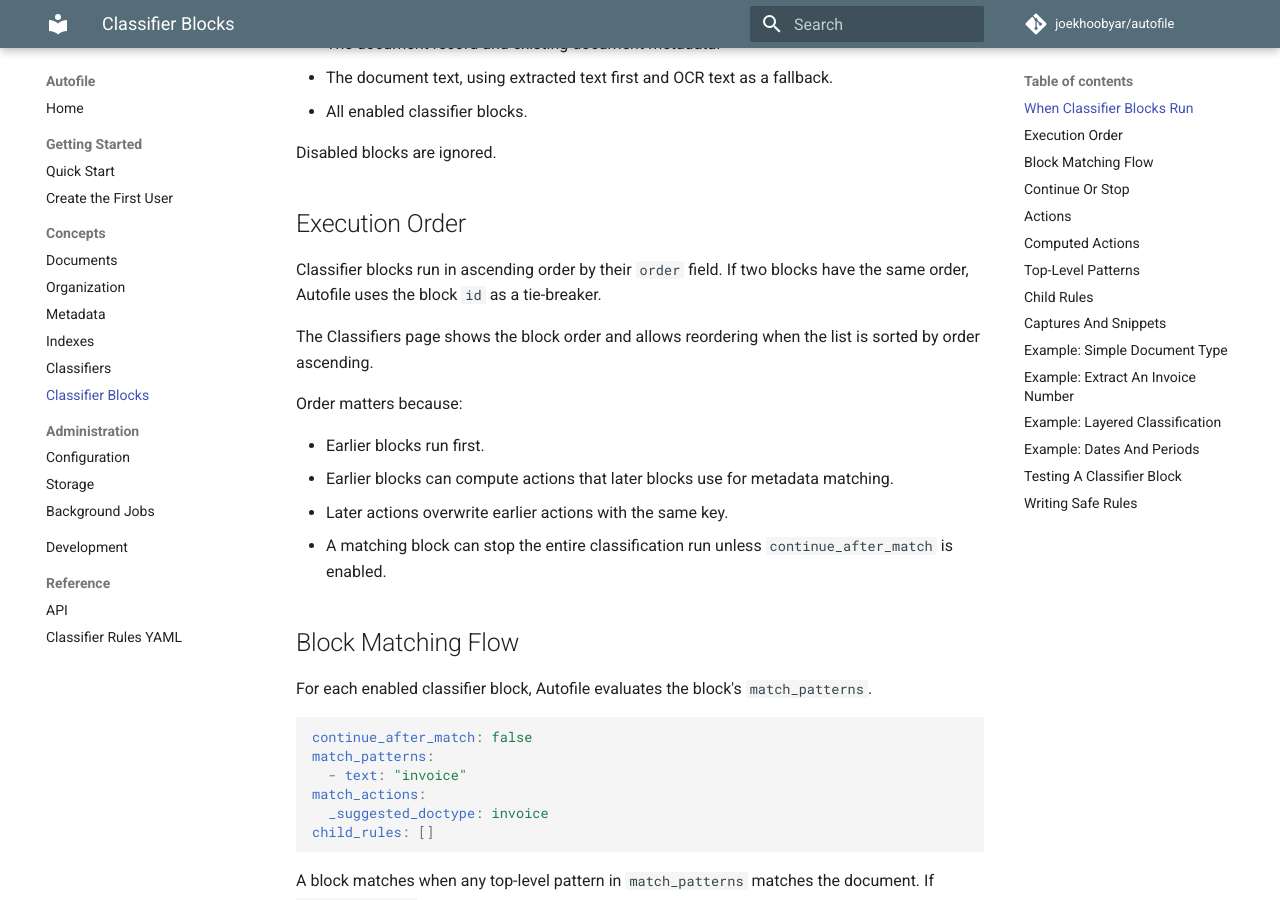
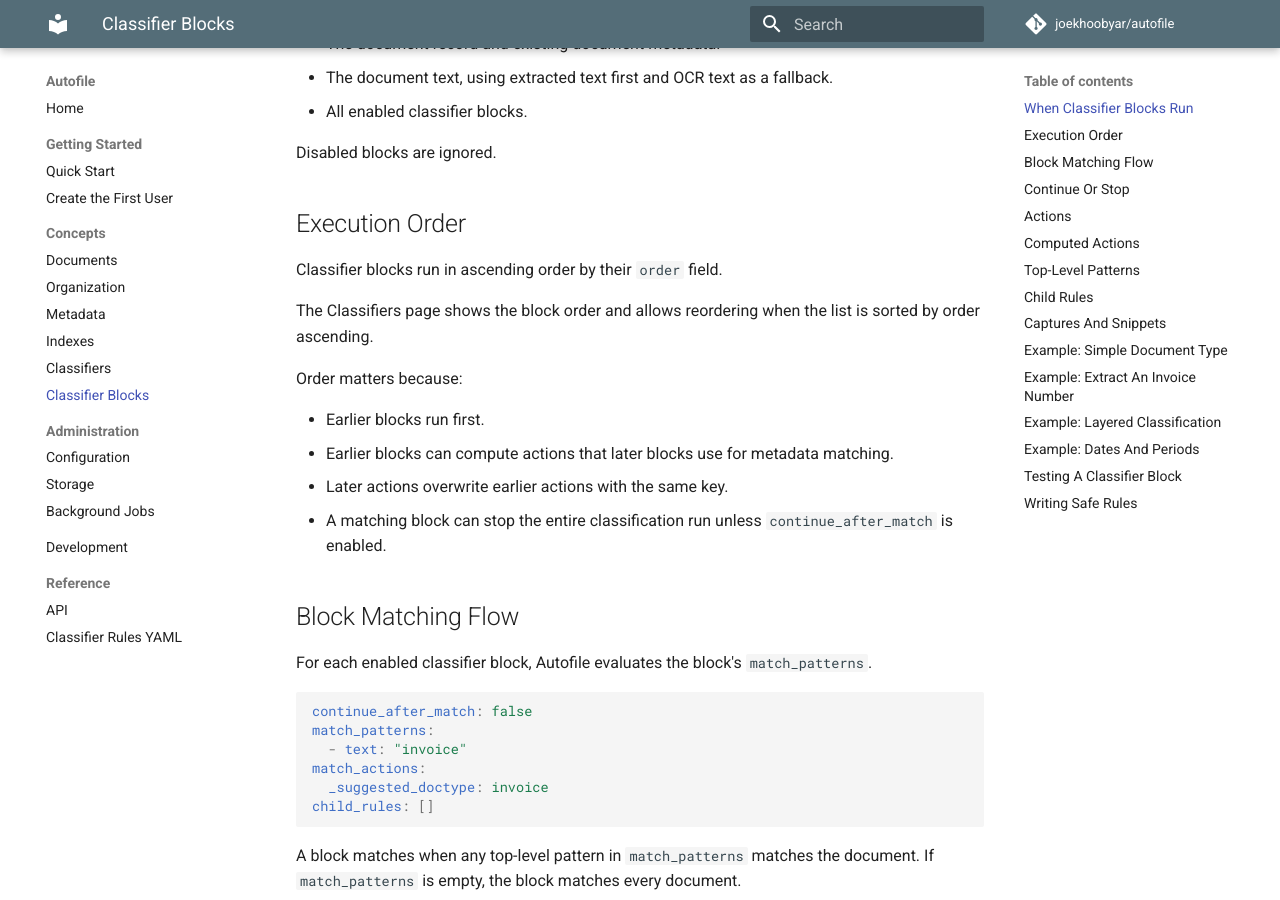
Before and after one commit to joekhoobyar/autofile, an MkDocs documentation site: the page built from docs/concepts/classifier-blocks.md, in a window 1280 px wide and 900 px high, scrolled down 516 px. Built offline with MkDocs 1.6.1 and Material for MkDocs 9.7.7, drawn with Linux system fonts in a browser that asks for light colours; comment, search, counter and statistics services are not loaded.

Commit message:
docs: minor update

```diff
--- a/docs/concepts/classifier-blocks.md
+++ b/docs/concepts/classifier-blocks.md
@@ -21,7 +21,7 @@
 
 ## Execution Order
 
-Classifier blocks run in ascending order by their `order` field. If two blocks have the same order, Autofile uses the block `id` as a tie-breaker.
+Classifier blocks run in ascending order by their `order` field.
 
 The Classifiers page shows the block order and allows reordering when the list is sorted by order ascending.
 
```
